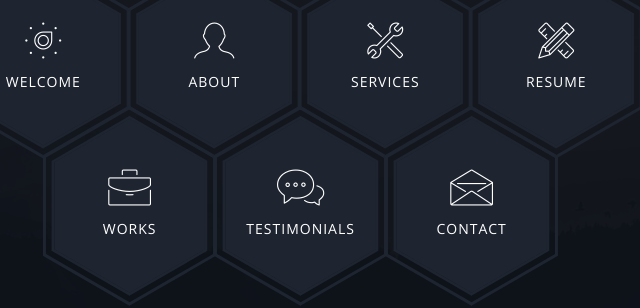
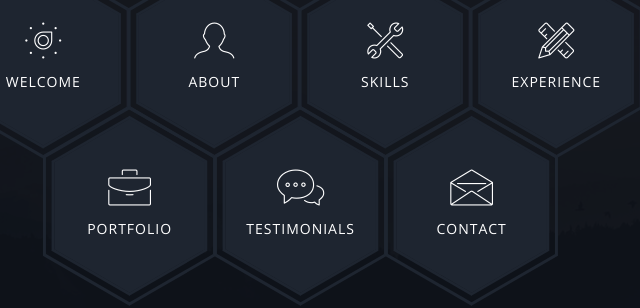
Before and after one commit to pythonerik/sherlock.github.io, a website: page index.html in a window 1280 px wide. Shown: the part 363-671 px from the top of the page, 322-962 px from the left. Drawn offline with nearby package versions, Linux system fonts and the light colour scheme; files whose address does not match are found by name.

Commit message:
Update index.html

```diff
--- a/index.html
+++ b/index.html
@@ -106,7 +106,7 @@
                                                 <span class="icon">
                                                     <i class="tf-tools-2"></i>
                                                 </span>
-                                                <span class="title">Services</span>
+                                                <span class="title">Skills</span>
                                             </span>
                                             <svg viewbox="0 0 173.20508075688772 200" height="200" width="174" version="1.1" xmlns="http://www.w3.org/2000/svg"><path d="M86.60254037844386 0L173.20508075688772 50L173.20508075688772 150L86.60254037844386 200L0 150L0 50Z" fill="#1e2530"></path></svg>
                                         </a>
@@ -127,7 +127,7 @@
                                                 <span class="icon">
                                                     <i class="tf-tools"></i>
                                                 </span>
-                                                <span class="title">Resume</span>
+                                                <span class="title">Experience</span>
                                             </span>
                                             <svg viewbox="0 0 173.20508075688772 200" height="200" width="174" version="1.1" xmlns="http://www.w3.org/2000/svg"><path d="M86.60254037844386 0L173.20508075688772 50L173.20508075688772 150L86.60254037844386 200L0 150L0 50Z" fill="#1e2530"></path></svg>
                                         </a>
@@ -148,7 +148,7 @@
                                                 <span class="icon">
                                                     <i class="tf-briefcase2"></i>
                                                 </span>
-                                                <span class="title">Works</span>
+                                                <span class="title">Portfolio</span>
                                             </span>
                                             <svg viewbox="0 0 173.20508075688772 200" height="200" width="174" version="1.1" xmlns="http://www.w3.org/2000/svg"><path d="M86.60254037844386 0L173.20508075688772 50L173.20508075688772 150L86.60254037844386 200L0 150L0 50Z" fill="#1e2530"></path></svg>
                                         </a>
```
